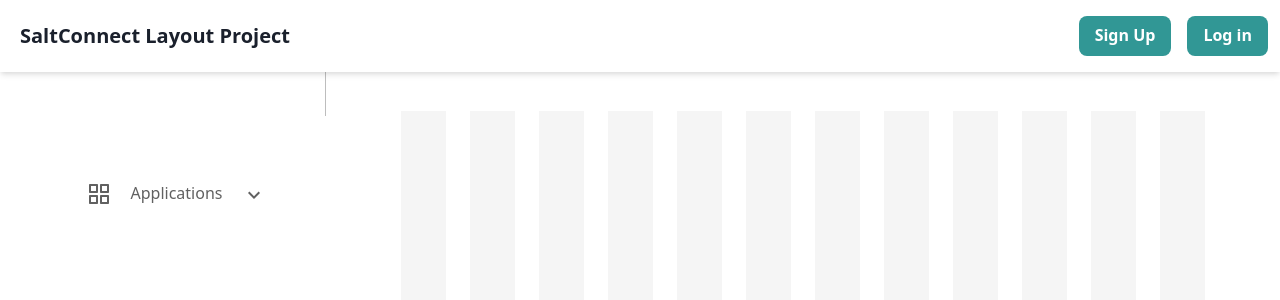
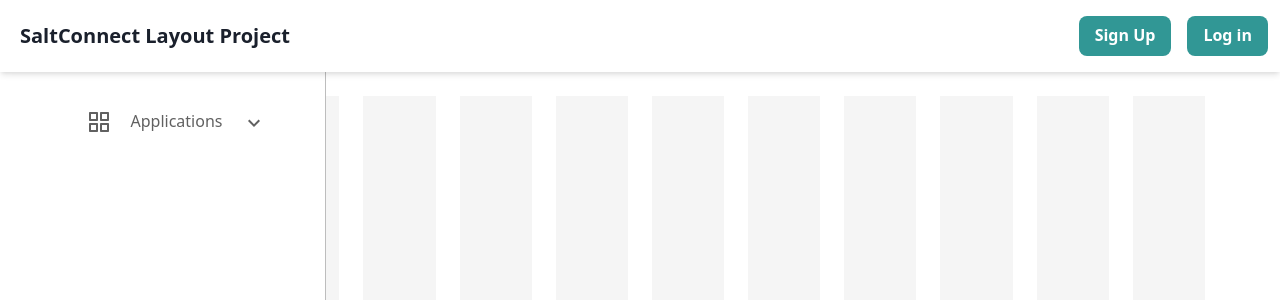
Before and after one commit to ben-macandrews-saltpay/my-first-chakra-app, a React (Create React App) app: page / in a window 1280 px wide. Shown: the top 300 px of the page. Built offline with nearby package versions, Linux system fonts and the light colour scheme.

Commit message:
feat: adds fixed properties to navbar and sidemenu

```diff
--- a/src/Components/scsidemenu.tsx
+++ b/src/Components/scsidemenu.tsx
@@ -25,7 +25,7 @@ const SideMenu = () => {
                 alignItems="flex-start"
                 bg='brand.pure.white'
                 height={"full"}
-                // position={"fixed"}
+                position={"fixed"}
                 borderRight={"1px solid"}
                 borderColor={"brand.neutral.400"}
             >
--- a/src/pages/App.tsx
+++ b/src/pages/App.tsx
@@ -15,7 +15,7 @@ export const App = () => (
 
   <ChakraProvider theme={theme}>
     <VStack alignItems="left" bg='brand.pure.white' spacing="0px">
-      <Box p="12px" bg="brand.pure.white" boxShadow="md" zIndex="overlay">
+      <Box p="12px" bg="brand.pure.white" boxShadow="md" zIndex="overlay" position={"fixed"} minW="100vw">
         <Navbar />
       </Box>
       <Stack minH="100vh" alignItems='top' spacing="0px" direction="row">
@@ -25,8 +25,8 @@ export const App = () => (
         <ScSidemenu />
 
         {/* CONTENT */}
-        <Box minH='full' w='full' py='24px' px={['16px', '16px', '16px', '60px']} bg="white">
-          <SimpleGrid columns={{ sm: 4, md: 6, lg: 12 }} spacing={{ md: 4, lg: 6 }} h="full" p={15}>
+        <Box minH='full' w='full' py='72px' px={['16px', '16px', '16px', '60px']} bg="white">
+          <SimpleGrid columns={{ sm: 4, md: 6, lg: 12 }} spacing={{ md: 4, lg: 6 }} minH="100vh" px={15} py={6}>
             <Box h='full' bg='brand.neutral.100'></Box>
             <Box h='full' bg='brand.neutral.100'></Box>
             <Box h='full' bg='brand.neutral.100'></Box>
```
